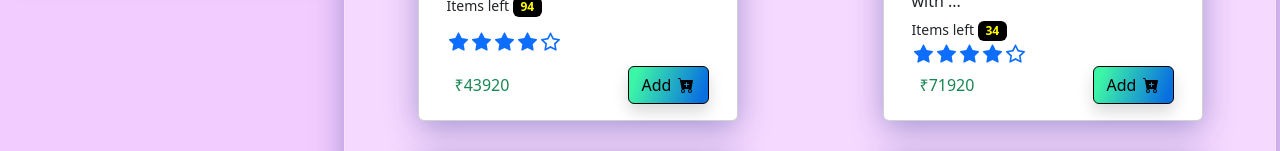
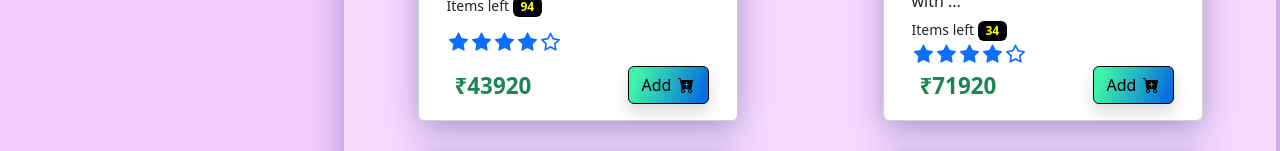
Before and after one commit to Shah-Hussain-Dev/react-shopping-cart, a React (Create React App) app: page / in a window 1280 px wide. Shown: the part 437-588 px from the top of the page. Built offline with nearby package versions, Linux system fonts and the light colour scheme.

Commit message:
Ui enhanced

```diff
--- a/src/App.css
+++ b/src/App.css
@@ -27,13 +27,16 @@ button{
 transition:all 0.5s ease-in-out linear!important;
 }
 button:hover{
-  box-shadow: 0px 0px 10px black!important;
+  box-shadow: 0px 0px 5px black!important;
 }
 .main-section{
   padding:10px 20px;
   background: #F3CCFF;
   margin-top:70px!important;
-
+}
+.item-price{
+  font-size: 1.4rem;
+  font-weight: bolder
 }
 body{
   background: #F3CCFF;
--- a/src/components/CartDetails.jsx
+++ b/src/components/CartDetails.jsx
@@ -43,7 +43,7 @@ const CartDetails = () => {
                   qty:item.qty
                 }
             })} className="text-primary qty-change" size={25}/></p>
-                      <h5 className="mb-0 text-success font-weight-bold">
+                      <h5 className="mb-0 text-success font-weight-bold item-price">
                       ₹{item.price * 80}
                       </h5>
                     </div>
--- a/src/components/CartItem.jsx
+++ b/src/components/CartItem.jsx
@@ -63,7 +63,7 @@ function CartItem({ data }) {
               <Card.Text className="d-flex  align-items-center justify-content-between">
                 <span className="">
                   <del className="text-danger me-2"></del>
-                  <span className="text-success">  ₹{item.price * 80}</span>
+                  <span className="text-success item-price">  ₹{item.price * 80}</span>
                 </span>
                 {cart.some((c) => c.id === item.id) ? (
                   <Button variant="primary  shadow  ms"  onClick={() => dispatch({type:"REMOVE_FROM_CART",payload:item})}>
--- a/src/components/Header.jsx
+++ b/src/components/Header.jsx
@@ -40,7 +40,7 @@ const Header = () => {
                   <img src={item.thumbnail} height="30" className='cart-image' alt={item.title}/>
                  <div className="d-flex flex-column ms-4  selected-cart-details">
                  <small className='mb-0'>{item.title}</small>
-                 <small className='mb-0 text-success font-weight-bold'>  ₹{item.price * 80}</small>
+                 <small className='mb-0 text-success font-weight-bold item-price'>  ₹{item.price * 80}</small>
 
 
                  </div>
```
